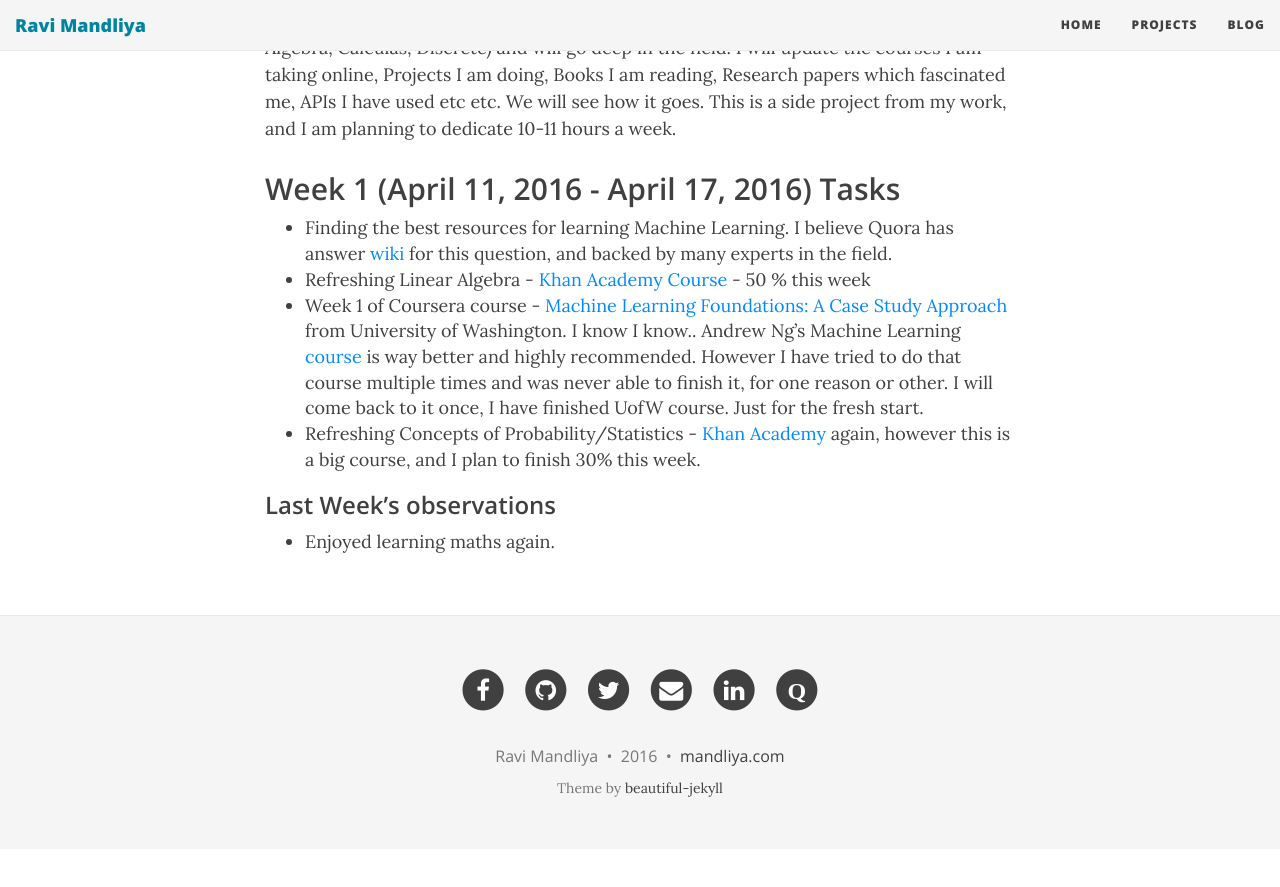
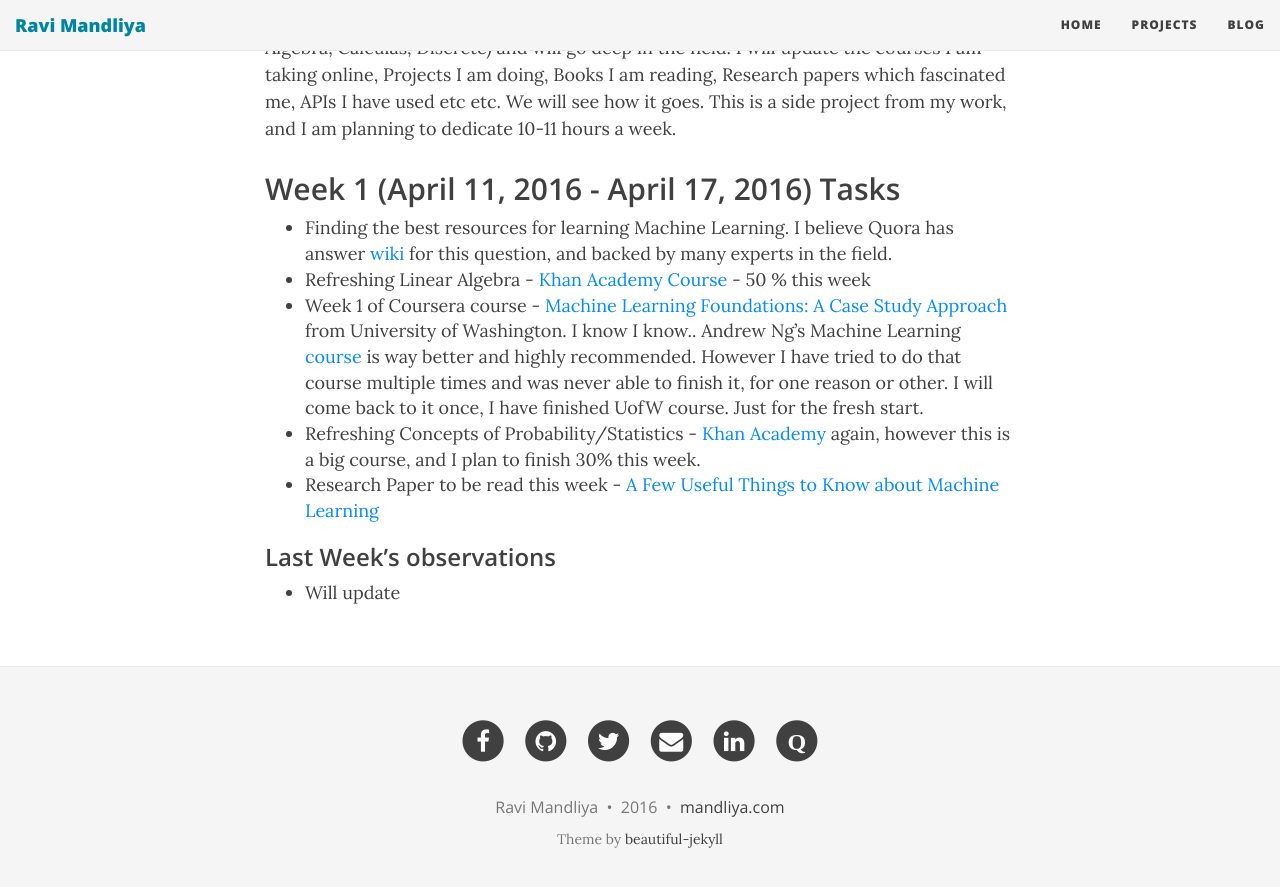
Before and after one commit to mandliya/mandliya.github.io.back, a Jekyll site: the page built from ml-journey.md, in a window 1280 px wide and 900 px high, scrolled down 536 px. Shown: the top 887 px of the window. Built offline with Jekyll 4.4.1, drawn with Linux system fonts in a browser that asks for light colours; nearby versions of some CDN libraries; before the commit the page ends 1385 px from its top, so only the background shows below that.

Commit message:
Update ml-journey.md

```diff
--- a/ml-journey.md
+++ b/ml-journey.md
@@ -19,6 +19,7 @@ Books I am reading, Research papers which fascinated me, APIs I have used etc et
   of Washington. I know I know.. Andrew Ng's Machine Learning [course](https://www.coursera.org/learn/machine-learning) is way better and highly recommended. However I have tried to do that course multiple times and was never able to finish it, for one reason or other.
   I will come back to it once, I have finished UofW course. Just for the fresh start.
 * Refreshing Concepts of Probability/Statistics - [Khan Academy](https://www.khanacademy.org/math/probability) again, however this is a big course, and I plan to finish 30% this week.
+* Research Paper to be read this week - [A Few Useful Things to Know about Machine Learning](http://homes.cs.washington.edu/~pedrod/papers/cacm12.pdf)
 
 ### Last Week's observations
-* Enjoyed learning maths again.
+* Will  update
```
